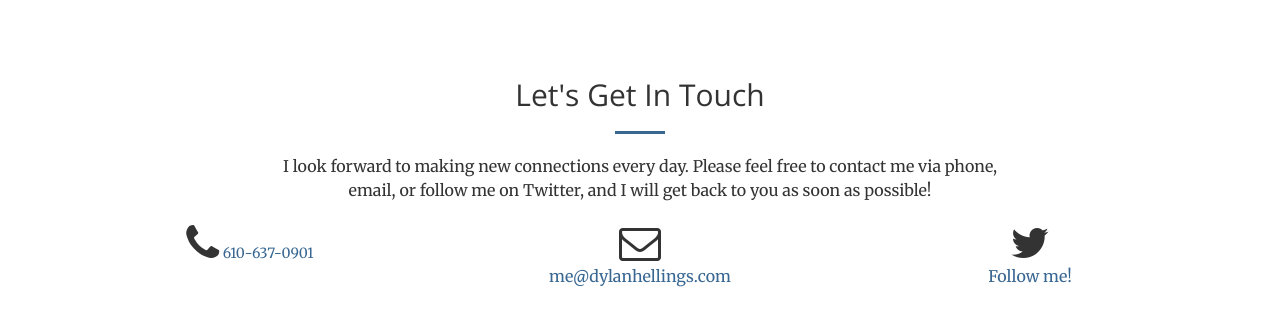
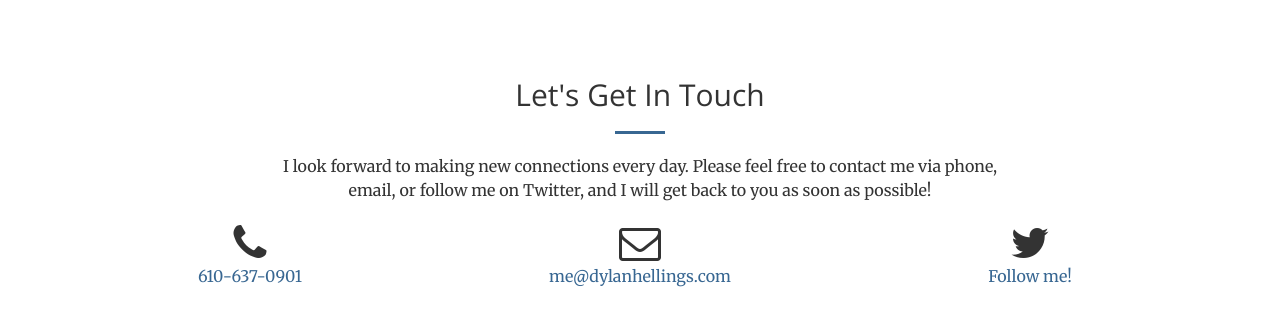
Before and after one commit to Dylanhellings/dylanhellingssite.github.io, a website: page index.html in a window 1280 px wide. Shown: the part 2493-2819 px from the top of the page. Drawn offline with nearby package versions, Linux system fonts and the light colour scheme.

Commit message:
Update index.html

```diff
--- a/index.html
+++ b/index.html
@@ -216,7 +216,7 @@ Stemming from my love of learning and teaching others, I have made a concerted e
                 </div>
                 <div class="col-lg-4 text-center">
                     <i class="fa fa-phone fa-3x sr-contact"></i>
-                    <a href="tel:610-637-0901">610-637-0901</a>
+                    <p><a href="tel:610-637-0901">610-637-0901</a></p>
                 </div>
                 <div class="col-lg-4 text-center">
                     <i class="fa fa-envelope-o fa-3x sr-contact"></i>
```
